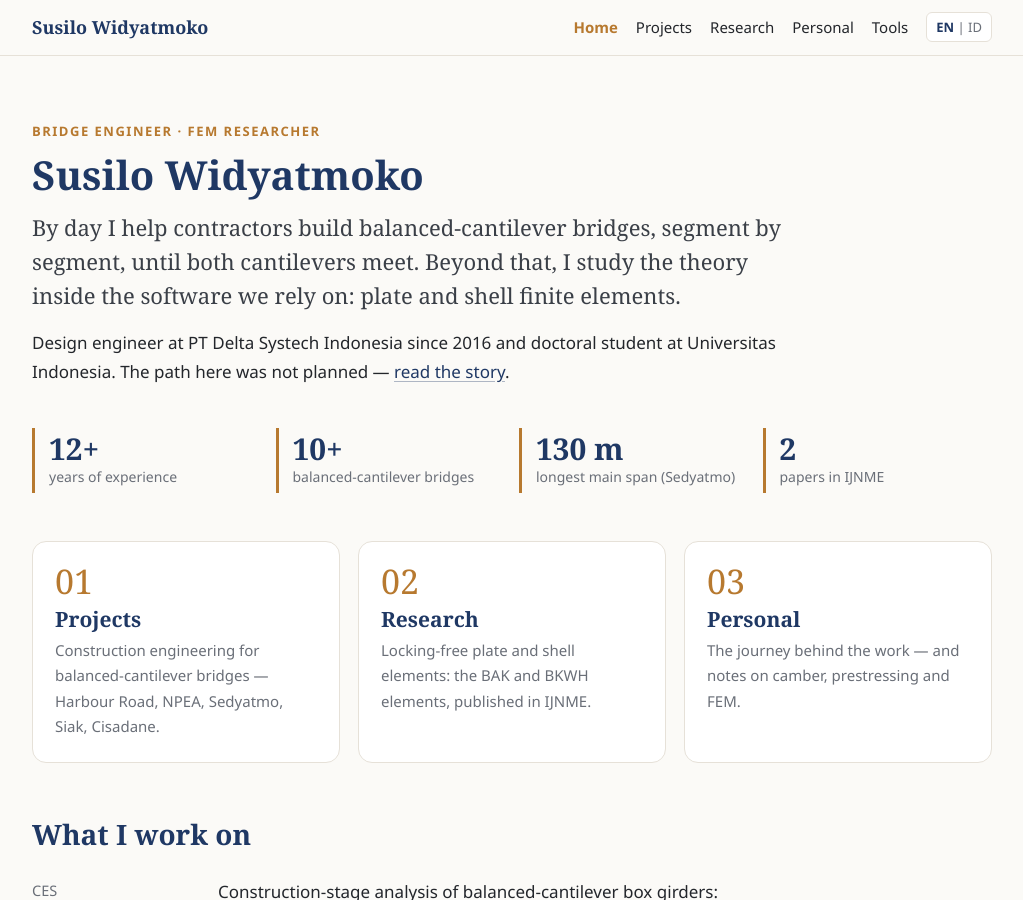
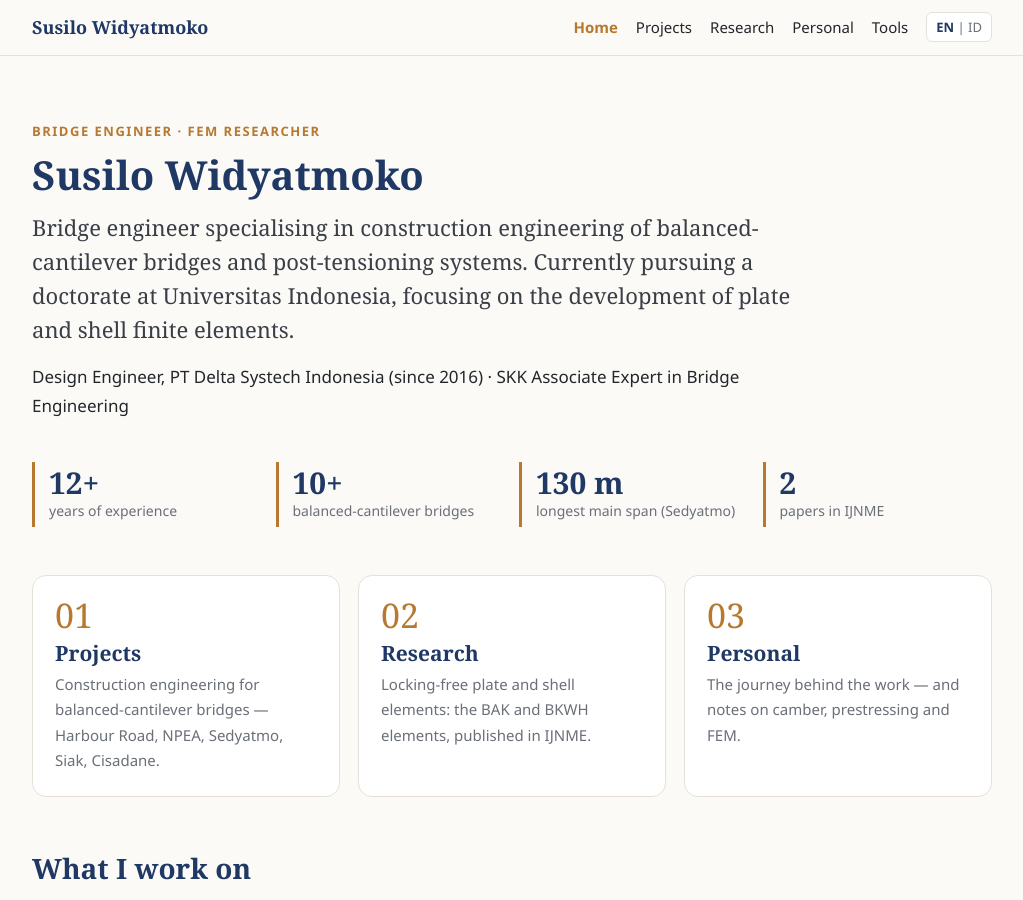
Before and after one commit to susilowidyatmoko/susilowidyatmoko.github.io, a Jekyll site: the page built from index.html, in a window 1280 px wide and 900 px high. Shown: the whole window, without its empty margins (128-1151 px from the left). Built offline with Jekyll 4.4.1, drawn with Linux system fonts in a browser that asks for light colours.

Commit message:
Formal wording for the home introduction
Co-Authored-By: Claude Opus 5.5 <noreply@anthropic.com>

```diff
--- a/index.html
+++ b/index.html
@@ -7,10 +7,10 @@ nav: home
   <div>
     <p class="kicker"><span class="en">Bridge engineer · FEM researcher</span><span class="id">Tenaga ahli jembatan · Peneliti FEM</span></p>
     <h1>Susilo Widyatmoko</h1>
-    <p class="lead en">By day I help contractors build balanced-cantilever bridges, segment by segment, until both cantilevers meet. Beyond that, I study the theory inside the software we rely on: plate and shell finite elements.</p>
-    <p class="lead id">Di siang hari saya membantu kontraktor membangun jembatan balanced cantilever, segmen demi segmen, sampai kedua kantilever bertemu. Di luar itu, saya mempelajari teori di balik software yang kita andalkan: elemen hingga plat dan shell.</p>
-    <p class="en">Design engineer at PT Delta Systech Indonesia since 2016 and doctoral student at Universitas Indonesia. The path here was not planned — <a href="{{ personal | relative_url }}">read the story</a>.</p>
-    <p class="id">Design engineer di PT Delta Systech Indonesia sejak 2016 dan mahasiswa S3 di Universitas Indonesia. Jalannya tidak direncanakan — <a href="{{ personal | relative_url }}">baca ceritanya</a>.</p>
+    <p class="lead en">Bridge engineer specialising in construction engineering of balanced-cantilever bridges and post-tensioning systems. Currently pursuing a doctorate at Universitas Indonesia, focusing on the development of plate and shell finite elements.</p>
+    <p class="lead id">Tenaga ahli jembatan dengan spesialisasi construction engineering jembatan balanced cantilever dan sistem post-tension. Saat ini menempuh program doktor di Universitas Indonesia dengan fokus pada pengembangan elemen hingga plat dan shell.</p>
+    <p class="en">Design Engineer, PT Delta Systech Indonesia (since 2016) · SKK Associate Expert in Bridge Engineering</p>
+    <p class="id">Design Engineer, PT Delta Systech Indonesia (sejak 2016) · SKK Ahli Madya Teknik Jembatan</p>
   </div>
 </section>
 
```
